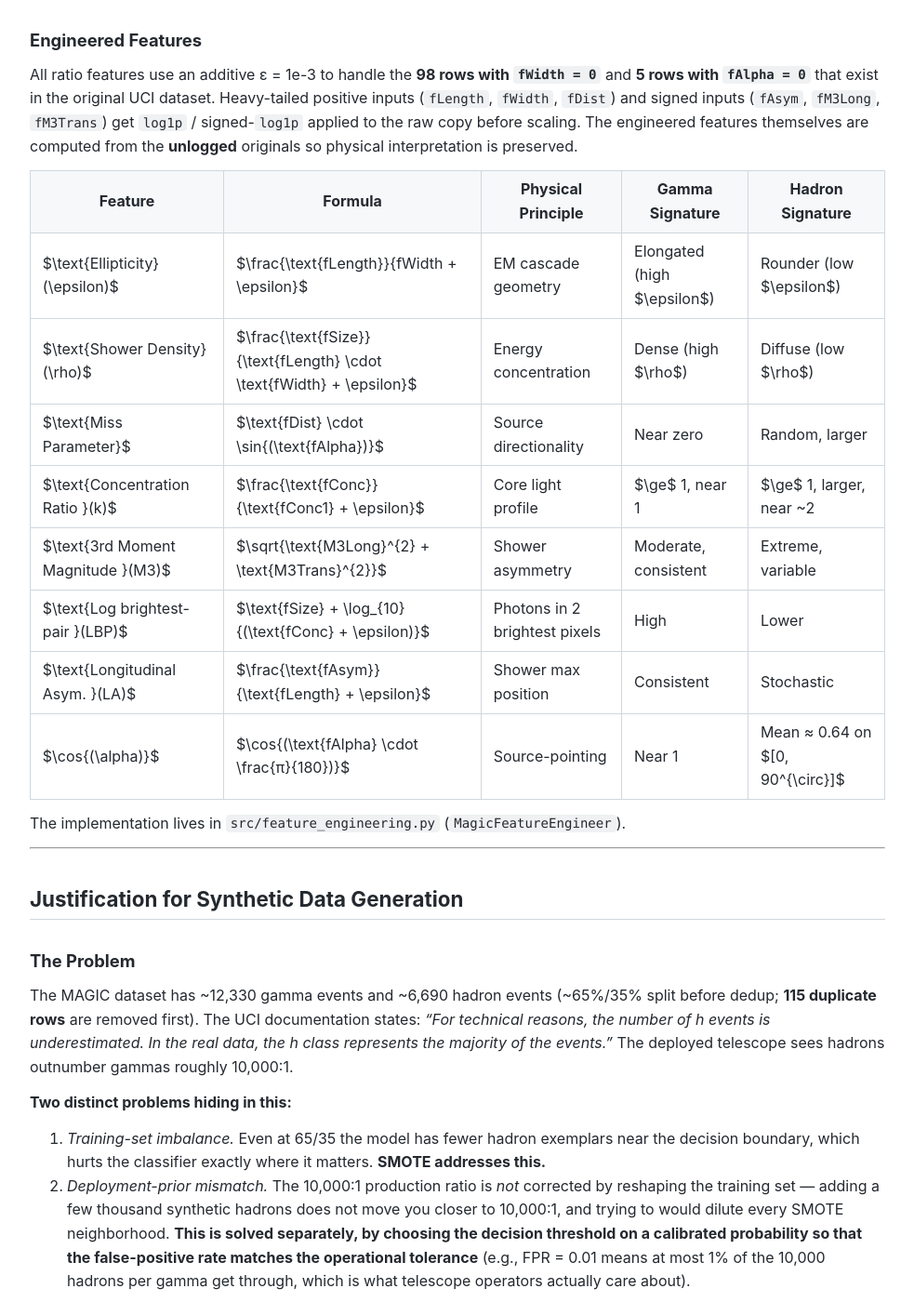
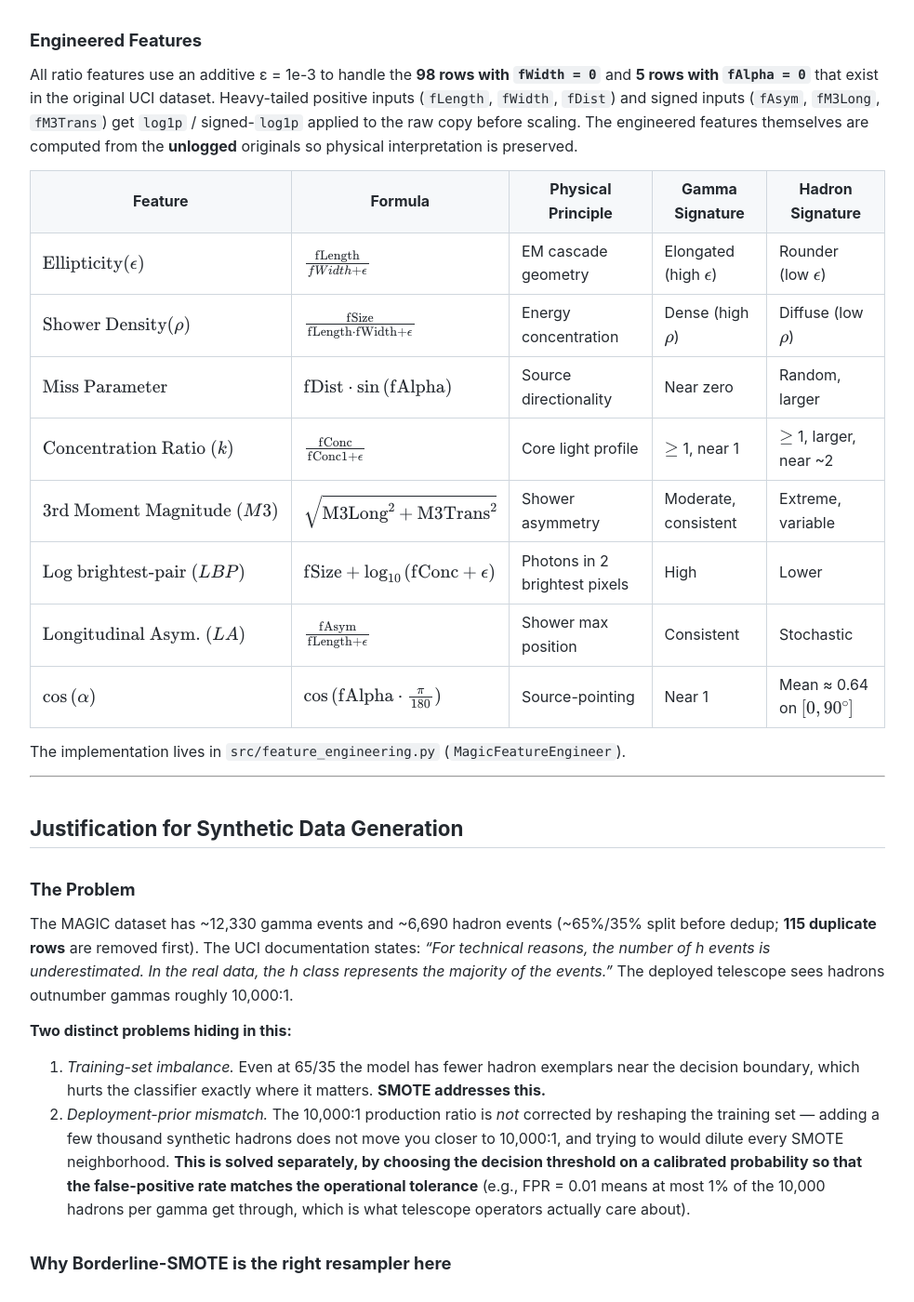
Before and after one commit to Amrskk/mlfinal, a Jekyll site: the page built from README.md, in a window 1280 px wide and 1400 px high, scrolled down 1187 px. Shown: the whole window at 93% size, without its empty margins (148-1131 px from the left). Built offline with Jekyll 4.4.1, drawn with Linux system fonts in a browser that asks for light colours; our own code applies the rules of GitHub Pages for plain Markdown files; part of the change alters nothing that is shown; some of the changed text lies outside the part shown.

```diff
--- a/_layouts/default.html
+++ b/_layouts/default.html
@@ -120,6 +120,21 @@
       margin-right: 1.2rem;
     }
   </style>
+  <script>
+    MathJax = {
+      tex: {
+        inlineMath: [
+          ["$", "$"],
+          ["\\(", "\\)"],
+        ],
+        displayMath: [
+          ["$$", "$$"],
+          ["\\[", "\\]"],
+        ],
+      },
+    };
+  </script>
+  <script src="https://cdn.jsdelivr.net/npm/mathjax@3/es5/tex-mml-chtml.js"></script>
 </head>
 
 <body>
```
